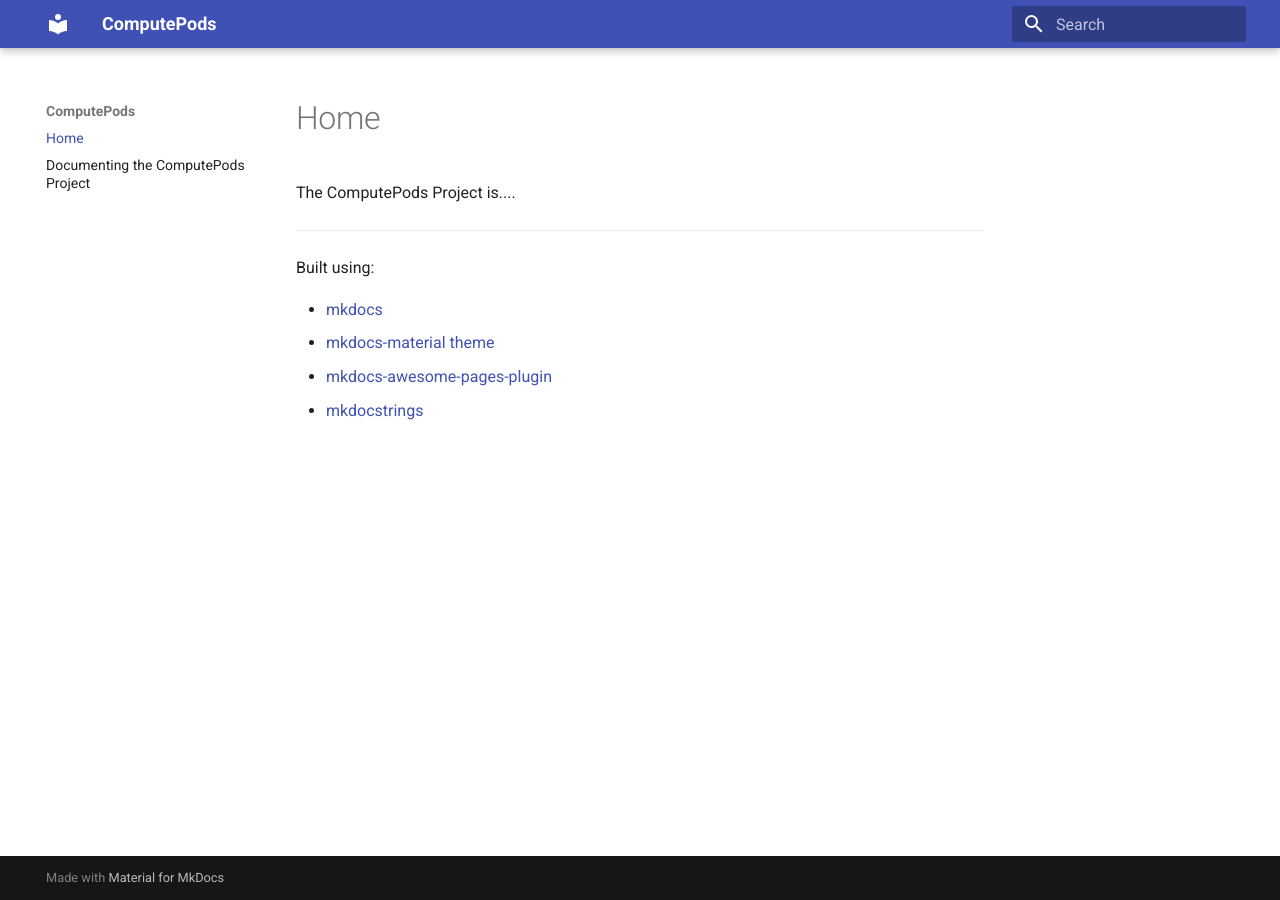
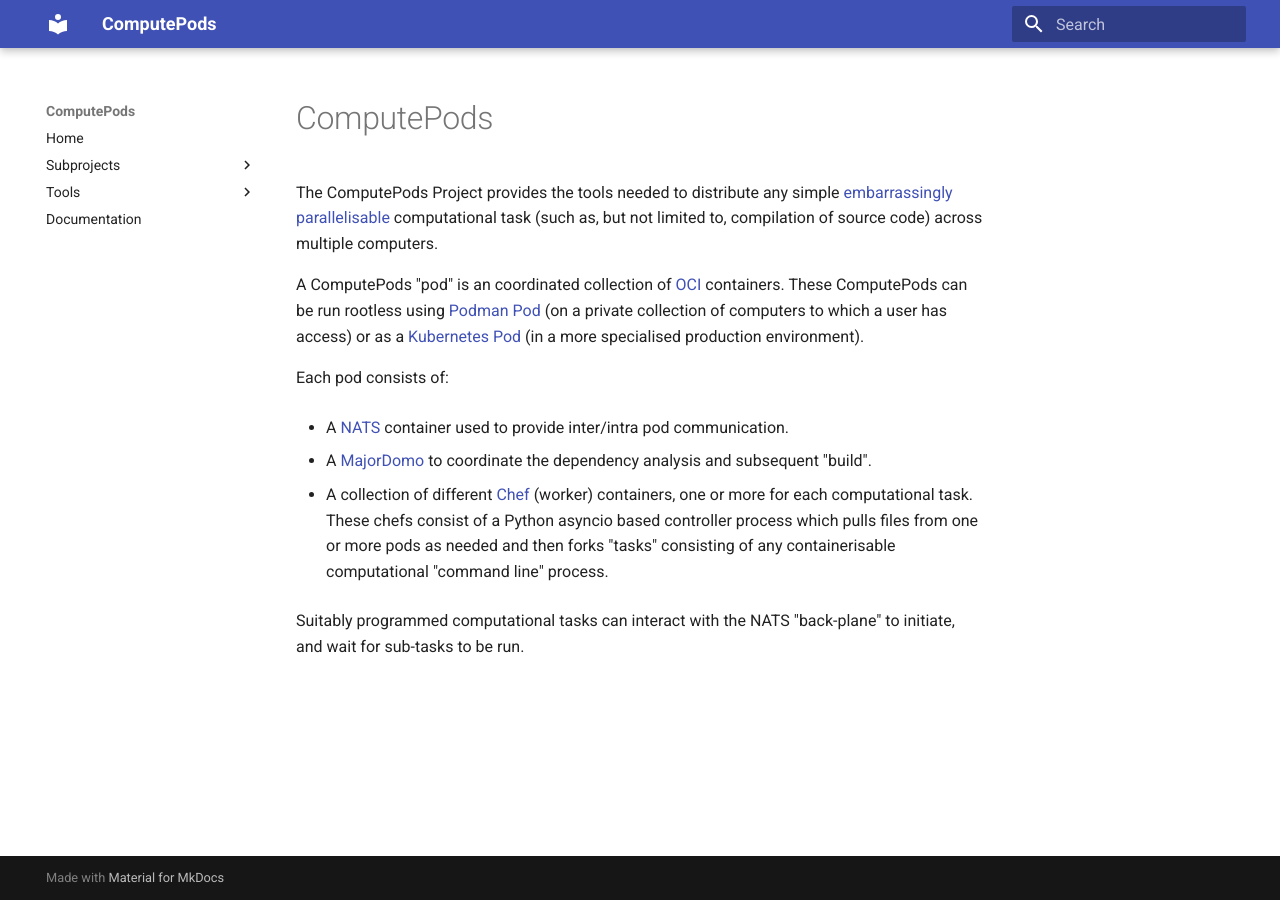
Before and after one commit to computePods/computePods.github.io, an MkDocs documentation site: the page built from docs/README.md, in a window 1280 px wide. Built offline with MkDocs 1.6.1 and Material for MkDocs 9.7.7, drawn with Linux system fonts in a browser that asks for light colours.

Commit message:
updated documentation

```diff
--- /dev/null
+++ b/docs/README.md
@@ -0,0 +1,33 @@
+# ComputePods
+
+The ComputePods Project provides the tools needed to distribute any simple
+[embarrassingly
+parallelisable](https://en.wikipedia.org/wiki/Embarrassingly_paralle>)
+computational task (such as, but not limited to, compilation of source
+code) across multiple computers.
+
+A ComputePods "pod" is an coordinated collection of
+[OCI](https://opencontainers.org/) containers. These ComputePods can be
+run rootless using [Podman](https://podman.io/)
+[Pod](http://docs.podman.io/en/latest/pod.html) (on a private collection
+of computers to which a user has access) or as a
+[Kubernetes](https://kubernetes.io/)
+[Pod](https://kubernetes.io/docs/concepts/workloads/pods/) (in a more
+specialised production environment).
+
+Each pod consists of:
+
+- A [NATS](https://nats.io/) container used to provide inter/intra pod
+  communication.
+
+- A [MajorDomo](majorDomo) to coordinate the dependency analysis and
+  subsequent "build".
+
+- A collection of different [Chef](chef) (worker) containers, one or more
+  for each computational task. These chefs consist of a Python asyncio
+  based controller process which pulls files from one or more pods as
+  needed and then forks "tasks" consisting of any containerisable
+  computational "command line" process.
+
+Suitably programmed computational tasks can interact with the NATS
+"back-plane" to initiate, and wait for sub-tasks to be run.
--- a/docs/index.md
+++ /dev/null
@@ -1,11 +0,0 @@
-
-The ComputePods Project is....
-
-----
-
-Built using:
-
-- [mkdocs](https://www.mkdocs.org/)
-- [mkdocs-material theme](https://squidfunk.github.io/mkdocs-material/)
-- [mkdocs-awesome-pages-plugin](https://github.com/lukasgeiter/mkdocs-awesome-pages-plugin/)
-- [mkdocstrings](https://mkdocstrings.github.io/)
--- a/mkdocs.yml
+++ b/mkdocs.yml
@@ -2,8 +2,28 @@
 
 plugins:
   - search
-  - awesome-pages
-  - mkdocstrings
+  - compute-pods
+#  - awesome-pages
+#  - mkdocstrings
 
 theme:
   name: material
+
+nav:
+  - Home:                        ./index.html
+  - Subprojects:
+    - MajorDomoUI:               ./majorDomoUI/
+    - MajorDomo:                 ./majorDomo/
+    - Chef:                      ./chef/
+    - inotify2nats:              ./inotify2nats/
+    - PythonUtils:               ./pythonUtils/
+    - Interfaces:                ./interfaces/
+  - Tools:
+    - computePodBuilder:         ./computePodBuilder/
+    - podmanRegistry:            ./podmanRegistry/
+    - natsLogger:                ./natsLogger/
+    - InterfaceGenerator:        ./interfaceGenerator/
+    - asyncWatchDo:              ./asyncWatchDo/
+    - simpleHttpReloadServer:    ./simpleHttpReloadServer/
+    - mkdocs-computePods-plugin: ./mkdocs-computePods-plugin
+  - Documentation:               documentation.md
```
Also changed, not shown: docs/documentation.md (+40 -19 lines), 1 other file.
